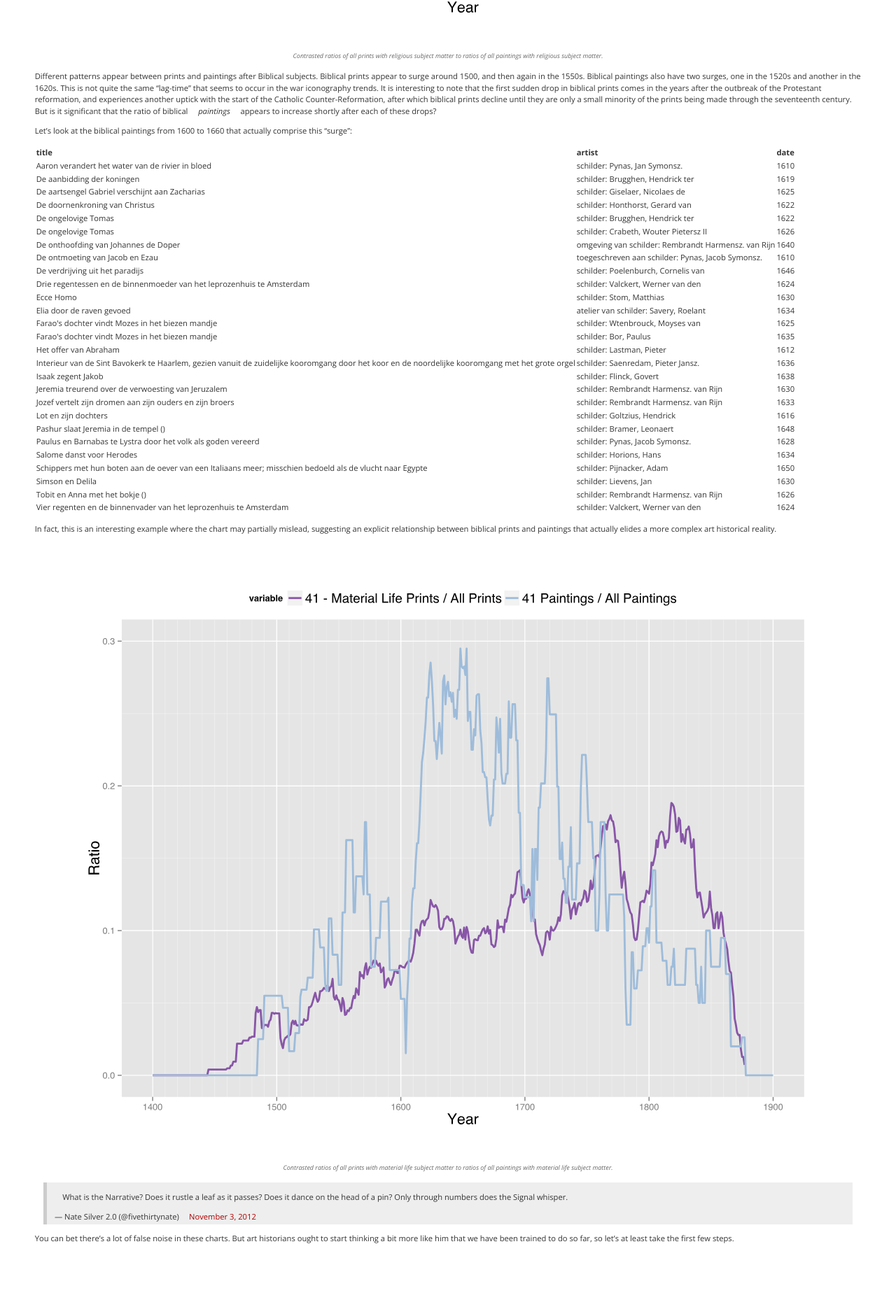
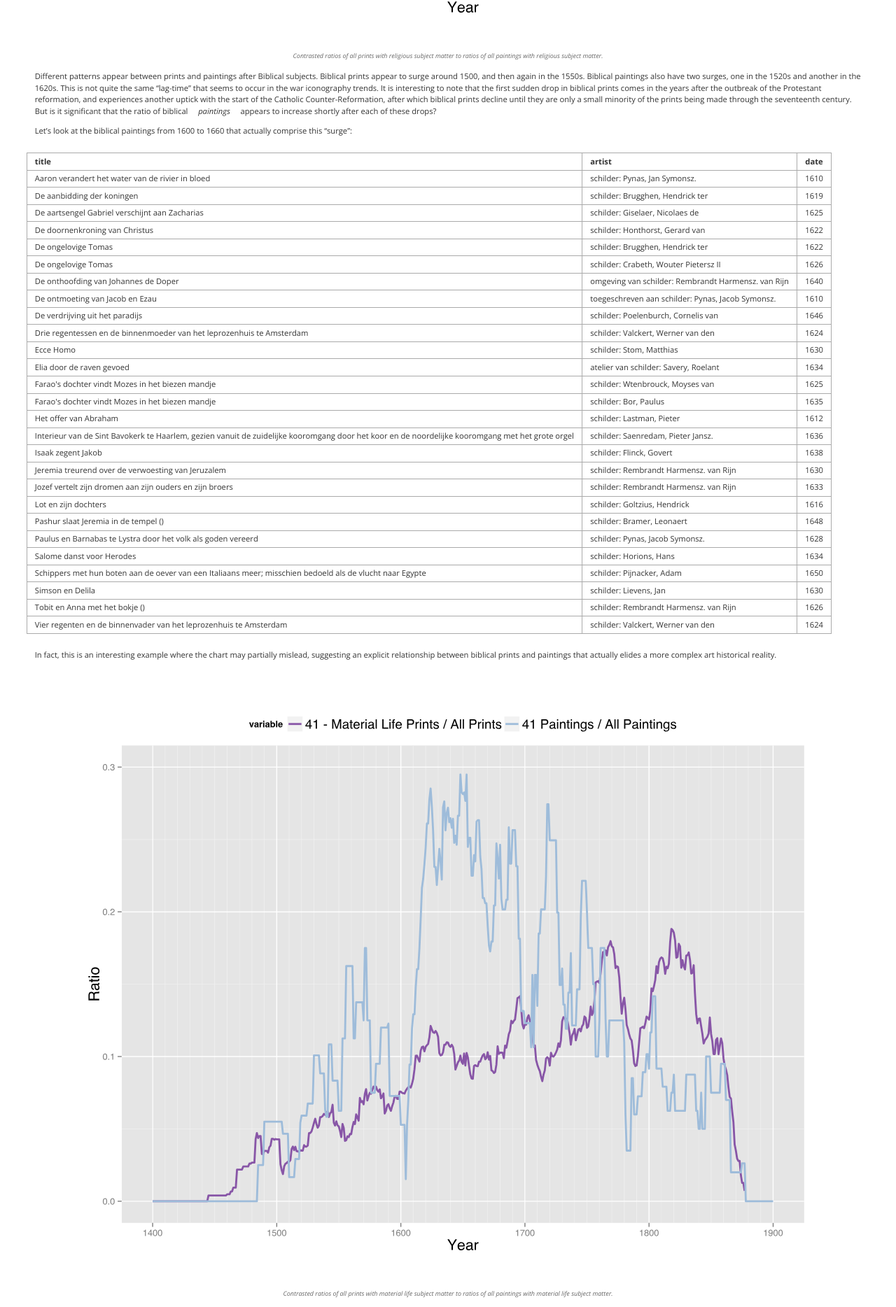
Before and after one commit to mdlincoln/mdlincoln.github.io, a Jekyll site: the page built from _posts/2013-11-14-the-problem-of-media.md, in a window 1280 px wide. Shown: the part 3352-5220 px from the top of the page at 70% size. Built offline with Jekyll 4.4.1, drawn with Linux system fonts in a browser that asks for light colours; comment, search, counter and statistics services are not loaded.

Commit message:
Basic table css

```diff
--- a/css/main.css
+++ b/css/main.css
@@ -96,6 +96,18 @@ a:hover {
 table {
   font-size: inherit;
   font: 100%;
+  margin: 2em 0em;
+  border-collapse: collapse;
+}
+
+table th, td {
+  padding: 0.3em 1em;
+  border: 1px solid #aaa;
+  border-radius: 2px;
+}
+
+table th {
+  font-weight: bold;
 }
 
 li {
```
